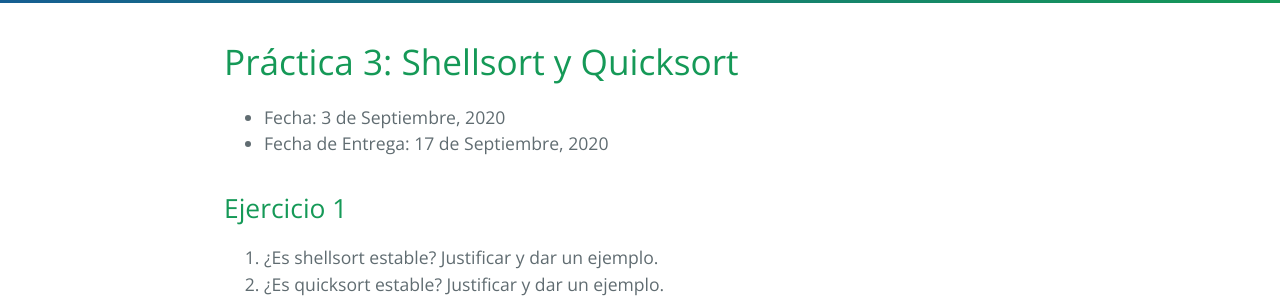
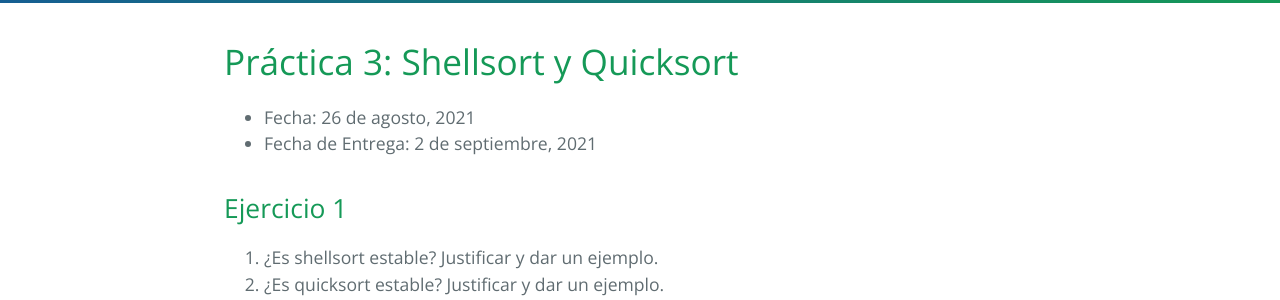
Before and after one commit to FacultadDeIngenieria/anaydis, a Jekyll site: the page built from practice/tp3.md, in a window 1280 px wide. Shown: the part 266-566 px from the top of the page. Built offline with Jekyll 4.4.1, drawn with Linux system fonts in a browser that asks for light colours.

```diff
--- a/practice/tp3.md
+++ b/practice/tp3.md
@@ -6,8 +6,8 @@ permalink: /practice/3
 
 # Práctica 3: Shellsort y Quicksort
 
-* Fecha: 3 de Septiembre, 2020
-* Fecha de Entrega: 17 de Septiembre, 2020
+* Fecha: 26 de agosto, 2021
+* Fecha de Entrega: 2 de septiembre, 2021
 
 ## Ejercicio 1
 
```
Also changed, not shown: README.md.
